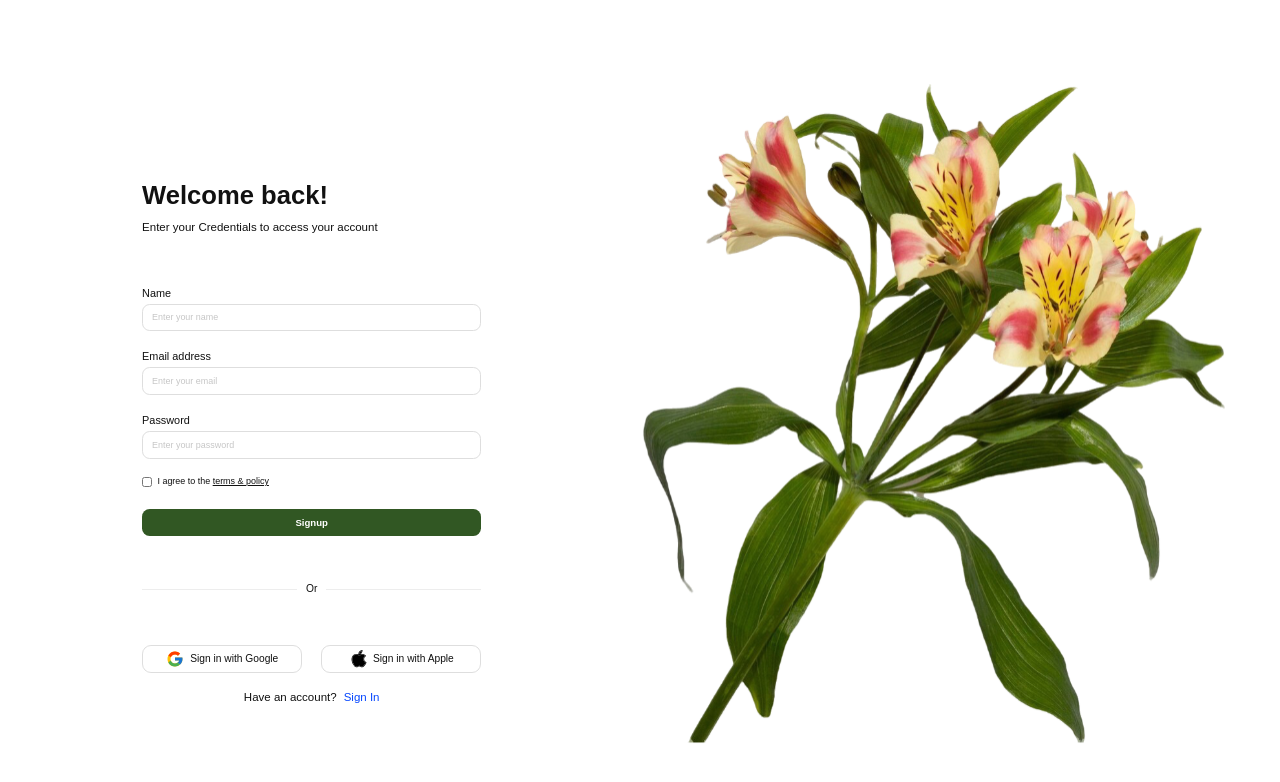
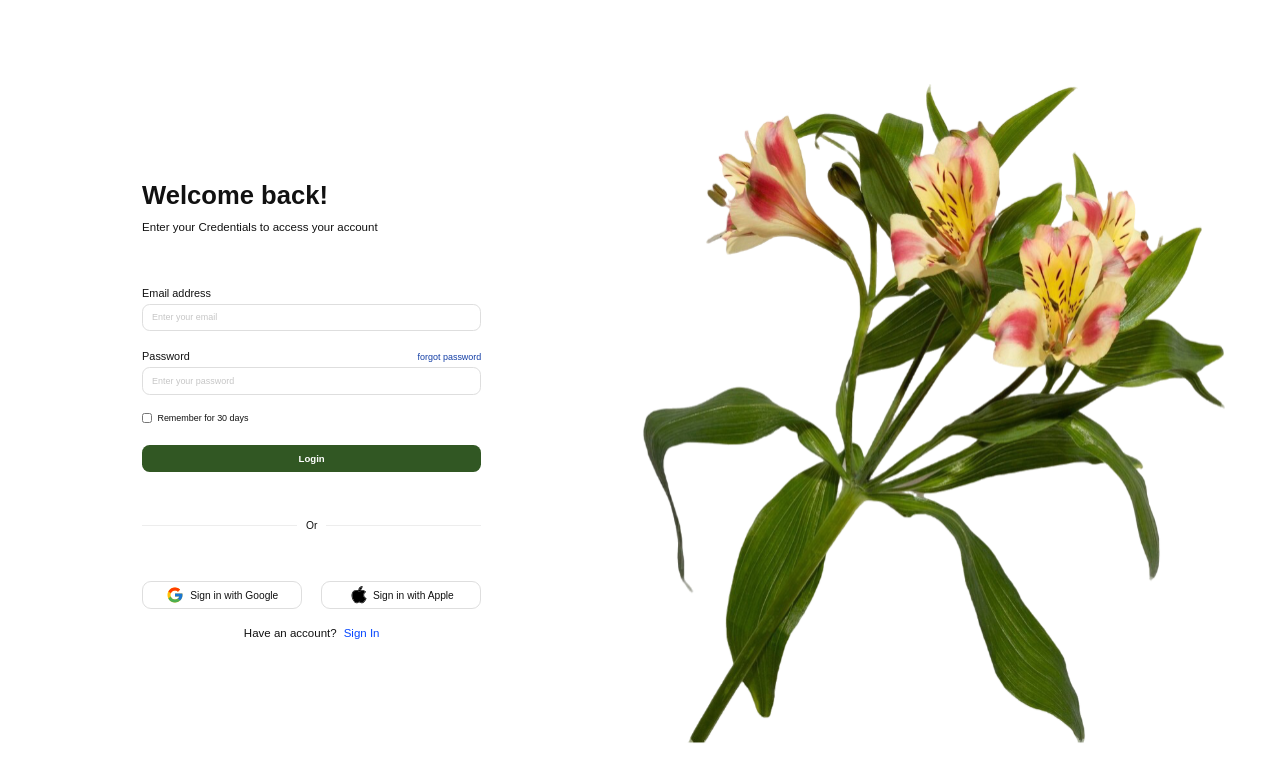
Before and after one commit to wgultiano/appdev1-final-practical-exam, a React (Vite) app: page / in a window 1280 px wide. Shown: the top 782 px of the page. Built offline with nearby package versions, Linux system fonts and the light colour scheme.

Commit message:
Update Login form

```diff
--- a/src/components/Login.jsx
+++ b/src/components/Login.jsx
@@ -12,20 +12,9 @@
           <p className={styles.subtitle}>Enter your Credentials to access your account</p>
           <form className={styles.form} onSubmit={(event) => event.preventDefault()}>
             <div className={styles.field}>
-              <label htmlFor="signup-name">Name</label>
+              <label htmlFor="login-email">Email address</label>
               <input
-                id="signup-name"
-                name="name"
-                type="text"
-                placeholder="Enter your name"
-                autoComplete="name"
-                required />
-            </div>
-
-            <div className={styles.field}>
-              <label htmlFor="signup-email">Email address</label>
-              <input
-                id="signup-email"
+                id="login-email"
                 name="email"
                 type="email"
                 placeholder="Enter your email"
@@ -34,24 +23,26 @@
             </div>
 
             <div className={styles.field}>
-              <label htmlFor="signup-password">Password</label>
+              <div className={styles.passwordHeading}>
+                <label htmlFor="login-password">Password</label>
+                <a className={styles.forgotPassword} href="/forgot-password">forgot password</a>
+              </div>
               <input
-                id="signup-password"
+                id="login-password"
                 name="password"
                 type="password"
                 placeholder="Enter your password"
-                autoComplete="new-password"
+                autoComplete="current-password"
                 required />
             </div>
 
             <label className={styles.agreement}>
               <input
-                name="agreement"
-                type="checkbox"
-                required />
-              <span>I agree to the <span className={styles.terms}>terms &amp; policy</span></span>
+                name="remember"
+                type="checkbox" />
+              <span>Remember for 30 days</span>
             </label>
-            <button className={styles.signupButton} type="submit">Signup</button>
+            <button className={styles.loginButton} type="submit">Login</button>
           </form>
           <div className={styles.bottomSection}>
             <div className={styles.divider}><span>Or</span></div>
--- a/src/components/Login.module.css
+++ b/src/components/Login.module.css
@@ -53,6 +53,29 @@
   line-height: 1.2;
 }
 
+.passwordHeading {
+  display: flex;
+  align-items: baseline;
+  justify-content: space-between;
+  margin-bottom: 0.5vh;
+}
+
+.passwordHeading label {
+  margin-bottom: 0;
+}
+
+.forgotPassword {
+  color: #123da5;
+  font-size: clamp(6px, 0.7vw, 12px);
+  line-height: 1.2;
+  text-decoration: none;
+}
+
+.forgotPassword:hover,
+.forgotPassword:focus-visible {
+  text-decoration: underline;
+}
+
 .field input {
   box-sizing: border-box;
   display: block;
@@ -89,11 +112,7 @@
   accent-color: #315723;
 }
 
-.terms {
-  text-decoration: underline;
-}
-
-.signupButton {
+.loginButton {
   display: block;
   width: 100%;
   height: clamp(18px, 2.15vw, 36px);
```
Also changed, not shown: gultiano-login-form.png (added).
